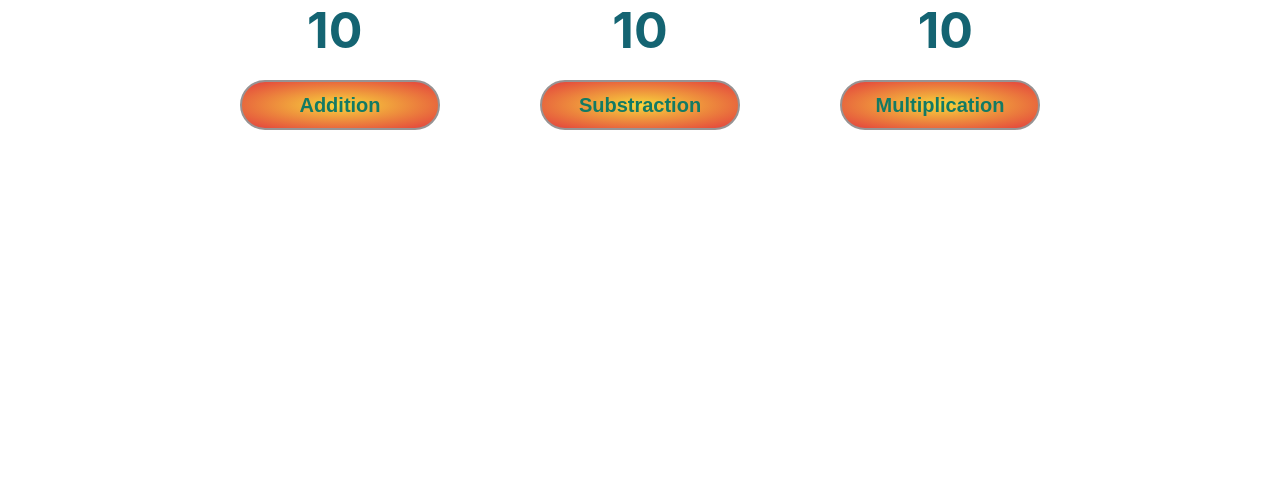
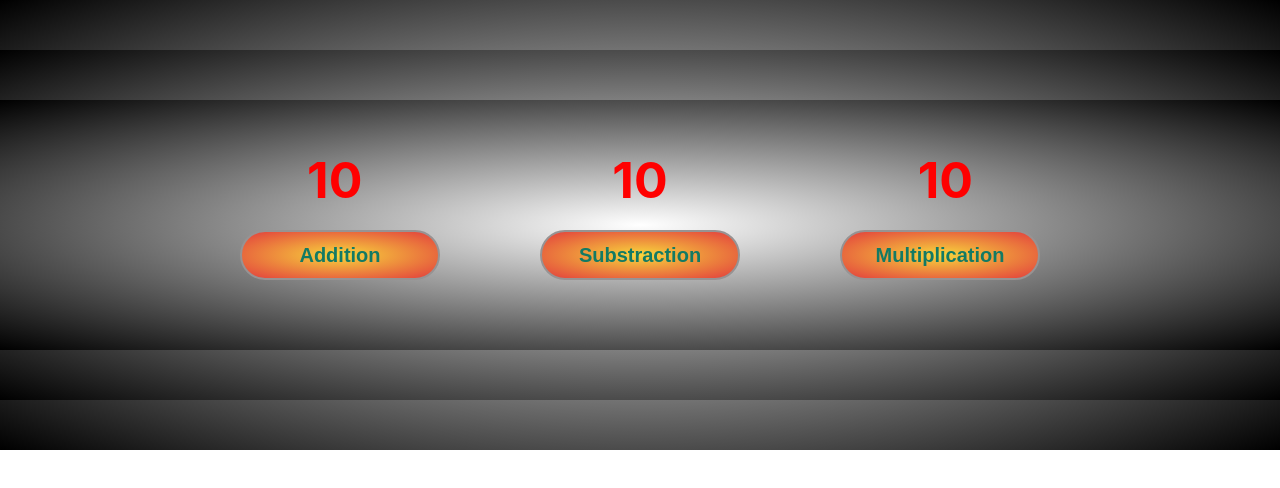
Before and after one commit to kodeerkarthik/task-react, a React (Create React App) app: page /task3 in a window 1280 px wide. Shown: the top 488 px of the page. Built offline with nearby package versions, Linux system fonts and the light colour scheme.

Commit message:
task3 addition modification to be done

```diff
--- a/src/Task3/Arithmatic.css
+++ b/src/Task3/Arithmatic.css
@@ -1,5 +1,5 @@
 b {
-    color: rgb(20, 100, 114);
+    color: red;
     font-size: 50px;
     margin: 125px;
 }
@@ -14,3 +14,7 @@ button {
     margin:20px 50px;
     font-weight: bolder;
 }
+div {
+    background:radial-gradient(white,black);
+    padding: 50px 0;
+}
--- a/src/Task3/Arithmatic.js
+++ b/src/Task3/Arithmatic.js
@@ -1,13 +1,13 @@
 import React, { Component } from 'react';
 import './Arithmatic.css';
 class Arithmatic extends Component {
-    constructor(props){
-    super(props);
-    this.state={
+    // constructor(props){
+    // super(props);
+    state={
         add: 10,
         sub: 10,
         mul: 10
-    };
+    // };
 }
 addition=()=>{
     this.setState(
```
